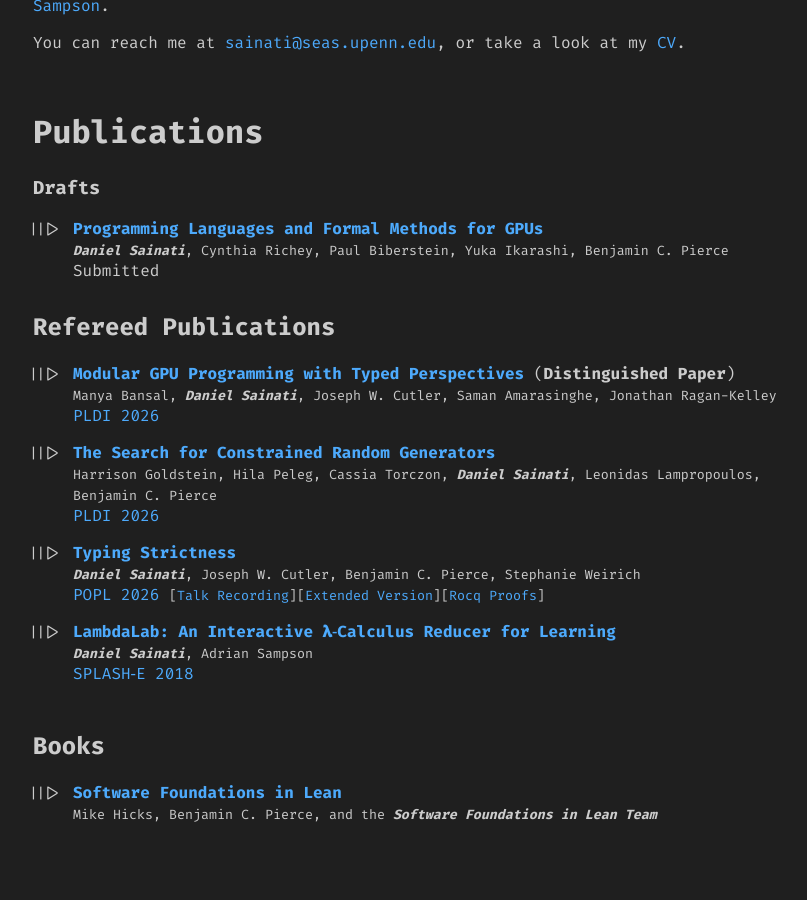
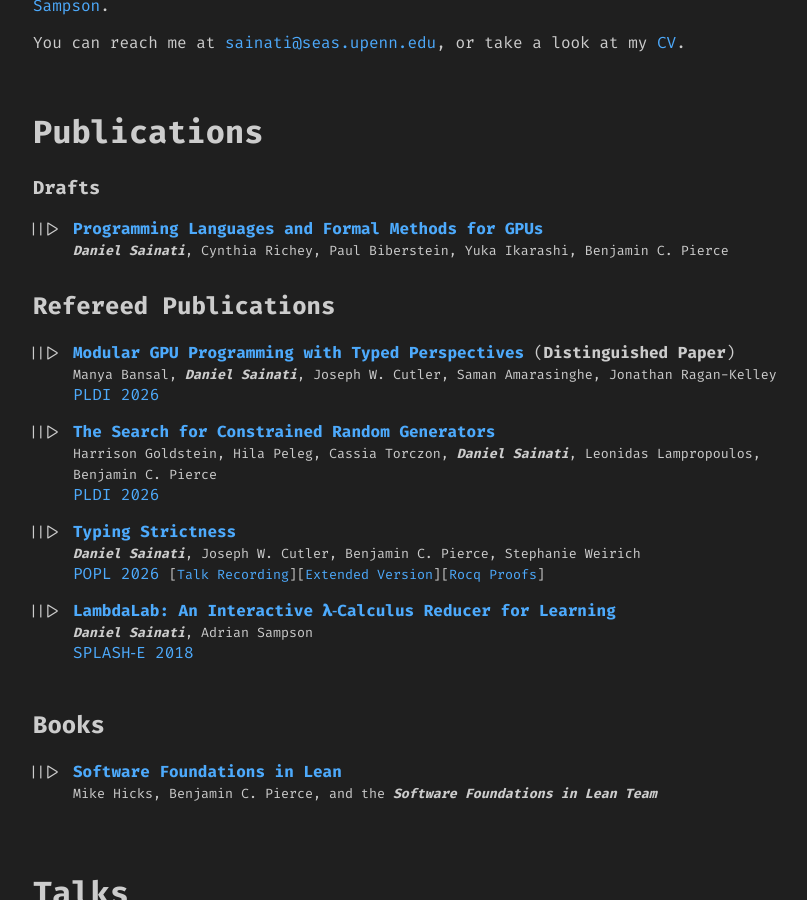
Before and after one commit to dsainati1/website, a Jekyll site: the page built from index.md, in a window 1280 px wide and 900 px high, scrolled down 447 px. Shown: the whole window, without its empty margins (232-1039 px from the left). Built offline with Jekyll 4.4.1, drawn with Linux system fonts in a browser that asks for light colours.

```diff
--- a/index.md
+++ b/index.md
@@ -22,8 +22,7 @@ You can reach me at [sainati@seas.upenn.edu](mailto:sainati@seas.upenn.edu), or
 ### Drafts
 
 * **[Programming Languages and Formal Methods for GPUs](./gpu-survey-draft.pdf)**\
-<small>***Daniel Sainati***, Cynthia Richey, Paul Biberstein, Yuka Ikarashi, Benjamin C. Pierce</small>\
-Submitted
+<small>***Daniel Sainati***, Cynthia Richey, Paul Biberstein, Yuka Ikarashi, Benjamin C. Pierce</small>
 
 ## Refereed Publications
 
```
Also changed, not shown: 6 other files.
